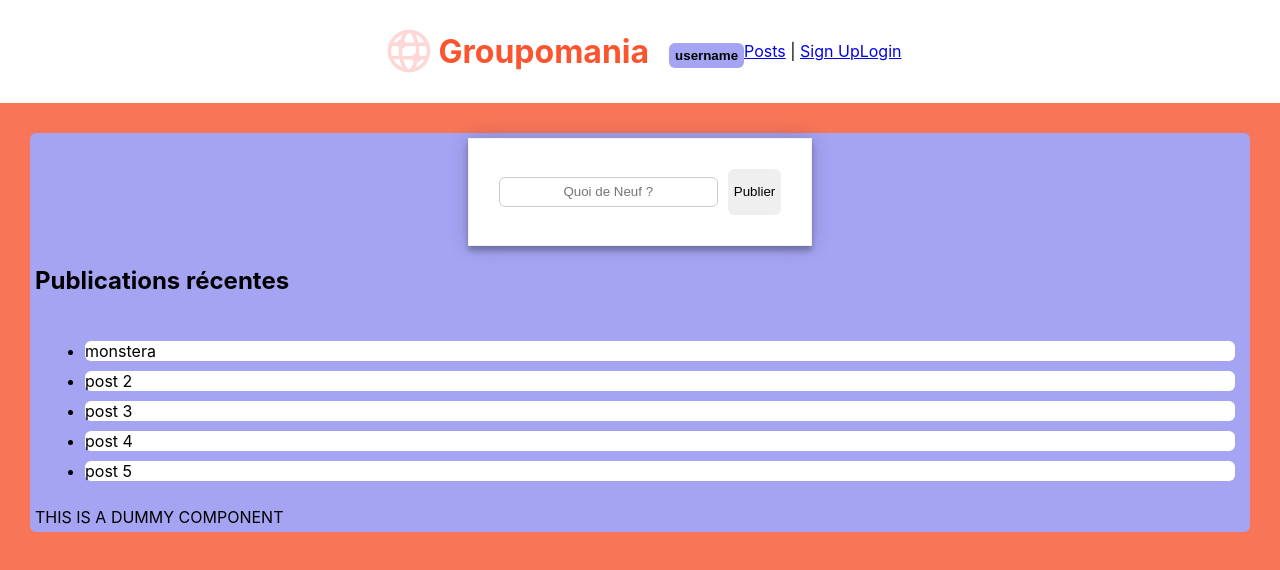
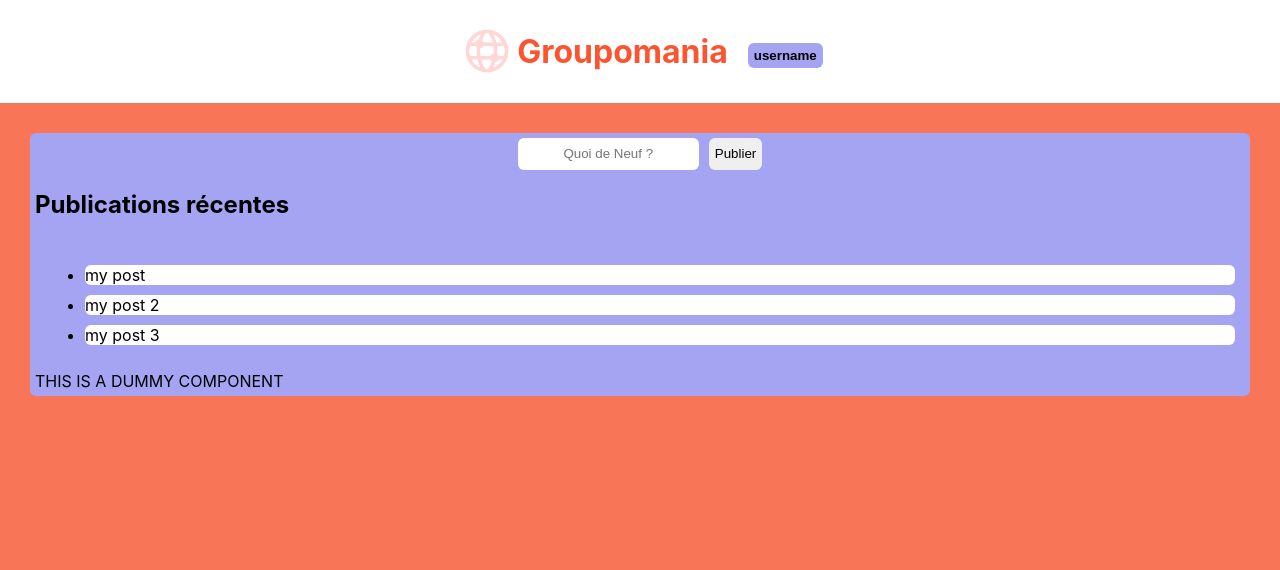
Before and after one commit to IanHuette/P7OC, a React (Create React App) app in the folder Web-Developer-P7/frontend/: page / in a window 1280 px wide. Shown: the top 570 px of the page. Built offline with nearby package versions, Linux system fonts and the light colour scheme.

Commit message:
ajout du component post, show in chronological en cours

```diff
--- a/Web-Developer-P7/frontend/src/App.js
+++ b/Web-Developer-P7/frontend/src/App.js
@@ -1,19 +1,13 @@
 import React from "react";
 import Banner from './components/Banner'
 import Posts from './views/Posts';
-import SignUp from './views/SignUp';
-import Login from './views/Login';
 import {BrowserRouter as Router, Route, Link, Routes} from "react-router-dom";
 
 const App = () => (
     <Router>
         <Banner />
         <div id="container">
-            <Routes>
-                <Route path="/" element={<Posts />}/>
-                <Route path="/signup" element={<SignUp />}/>
-                <Route path="/login" element={<Login />}/>
-            </Routes>
+            <Posts />
         </div>
     </Router>
 );
--- a/Web-Developer-P7/frontend/src/components/Banner.js
+++ b/Web-Developer-P7/frontend/src/components/Banner.js
@@ -1,6 +1,5 @@
 import logo from '../assets/icon.png';
 import '../styles/Banner.css';
-import { Link } from "react-router-dom";
 
 
 const testFunction = () => {
@@ -16,12 +15,6 @@ const Banner = () => {
             <h1><img src={logo} alt='Groupomania' className='gpm-logo' /></h1>
             <h1 className='gpm-title'>{title}</h1>
             <input className="profilbutton" type="button" value ="username" onClick={testFunction}/>
-
-            <nav>
-                <Link to="/">Posts</Link> |{" "}
-                <Link to="signup">Sign Up</Link>
-                <Link to="login">Login</Link>
-            </nav>
         </div>
     );
 
--- a/Web-Developer-P7/frontend/src/views/Login.js
+++ b/Web-Developer-P7/frontend/src/views/Login.js
@@ -11,7 +11,7 @@ const Login = () => (
             <label><b>Mot de passe</b></label>
             <input type="password" placeholder="Entrer le mot de passe" name="password" required />
             <input type="submit" id='submit' value='LOGIN' />
-            Vous n'avez pas encore de compte ? <Link to ="../signup"> S'inscrire</Link>
+                Vous n'avez pas encore de compte ? <Link to ="../signup"> S'inscrire</Link>
         </form>
     </Fragment>
 );
--- a/Web-Developer-P7/frontend/src/views/Posts.js
+++ b/Web-Developer-P7/frontend/src/views/Posts.js
@@ -1,15 +1,13 @@
 import '../styles/Posts.css';
 import DummyComponent from "../components/DummyComponent";
-
-const Post = () => {
+const Posts = () => {
 
   const posts = [
-    'monstera',
-    "post 2",
-    "post 3",
-    "post 4",
-    "post 5"
+    {id: 1, content: "my post", user_id:1, date: "2022-02-03 10:57:12"},
+    {id: 2, content: "my post 2", user_id:1, date: "2022-02-03 10:58:12"},
+    {id: 3, content: "my post 3", user_id:1, date: "2022-02-03 10:59:12"}
   ];
+  console.log(posts);
 
   /**
    * const posts = [{id: 1, content: "my post", user_id:1, date: "2022-01-26 20:57:12"}, {id: 2, content: "my post 2", user_id:1, date: "2022-01-26 21:00:12"}, {id: 3, content: "my post 3", user_id:1, date: "2022-01-26 22:00:12"}]
@@ -26,7 +24,8 @@ const posttitle = 'Publications récentes';
       <h2 className="h2position">{posttitle}</h2>
       <ul>
         {posts.map((post, index) => (
-          <li className="newpost" key={`${post}-${index}`}>{ post }</li>
+
+          <li className="newpost" key={`${post}-${index}`}>{ post.content }</li>
         ))}
       </ul>
 
@@ -36,4 +35,4 @@ const posttitle = 'Publications récentes';
   )
 }
 
-export default Post
+export default Posts
```
Also changed, not shown: Web-Developer-P7/frontend/src/components/Post.js (added, +20 -0 lines), 1 other file (tests, documents, lock files or other folders).
